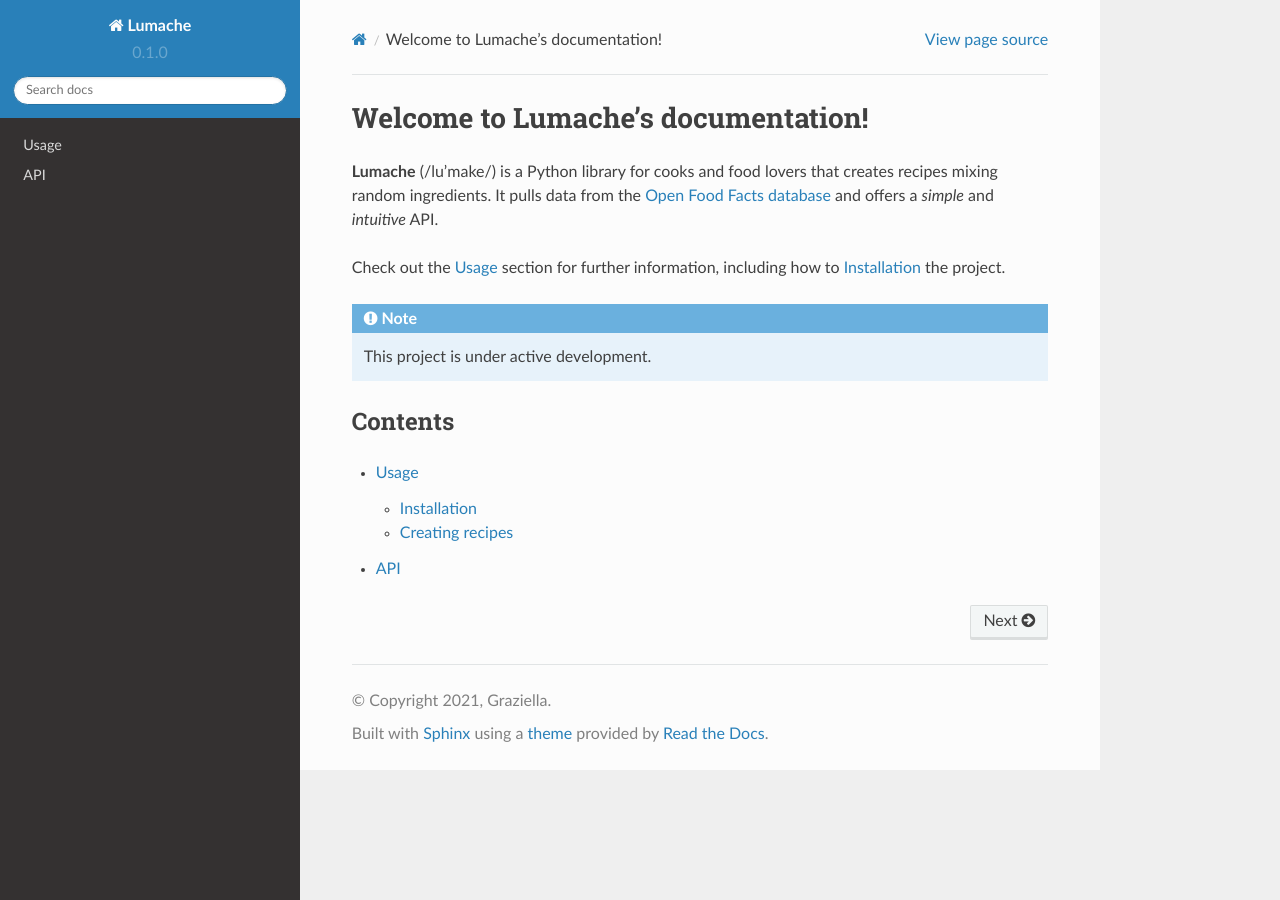
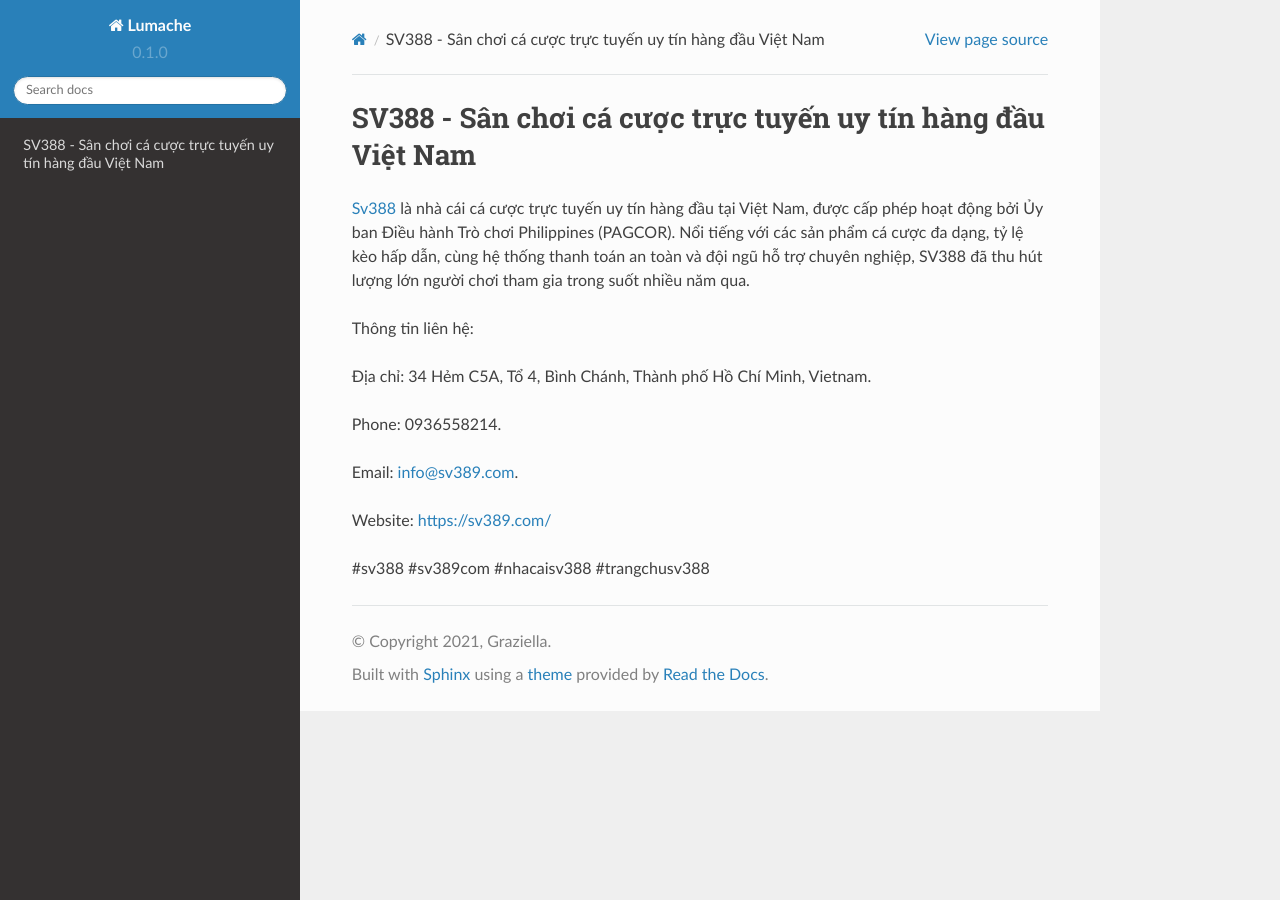
Before and after one commit to phamduyhong/sv389com, a Sphinx documentation site: the page built from docs/source/index.rst, in a window 1280 px wide. Built offline with Sphinx 7.4.7 and the Read the Docs theme 2.0.0, drawn with Linux system fonts in a browser that asks for light colours.

Commit message:
Update index.rst

```diff
--- a/docs/source/index.rst
+++ b/docs/source/index.rst
@@ -1,22 +1,16 @@
-Welcome to Lumache's documentation!
+SV388 - Sân chơi cá cược trực tuyến uy tín hàng đầu Việt Nam
 ===================================
 
-**Lumache** (/lu'make/) is a Python library for cooks and food lovers
-that creates recipes mixing random ingredients.
-It pulls data from the `Open Food Facts database <https://world.openfoodfacts.org/>`_
-and offers a *simple* and *intuitive* API.
+`Sv388 <https://sv389.com/>`_ là nhà cái cá cược trực tuyến uy tín hàng đầu tại Việt Nam, được cấp phép hoạt động bởi Ủy ban Điều hành Trò chơi Philippines (PAGCOR). Nổi tiếng với các sản phẩm cá cược đa dạng, tỷ lệ kèo hấp dẫn, cùng hệ thống thanh toán an toàn và đội ngũ hỗ trợ chuyên nghiệp, SV388 đã thu hút lượng lớn người chơi tham gia trong suốt nhiều năm qua.
 
-Check out the :doc:`usage` section for further information, including
-how to :ref:`installation` the project.
+Thông tin liên hệ:
 
-.. note::
+Địa chỉ: 34 Hẻm C5A, Tổ 4, Bình Chánh, Thành phố Hồ Chí Minh, Vietnam.
 
-   This project is under active development.
+Phone: 0936558214.
 
-Contents
---------
+Email: info@sv389.com.
 
-.. toctree::
+Website: https://sv389.com/
 
-   usage
-   api
+#sv388 #sv389com #nhacaisv388 #trangchusv388
```
